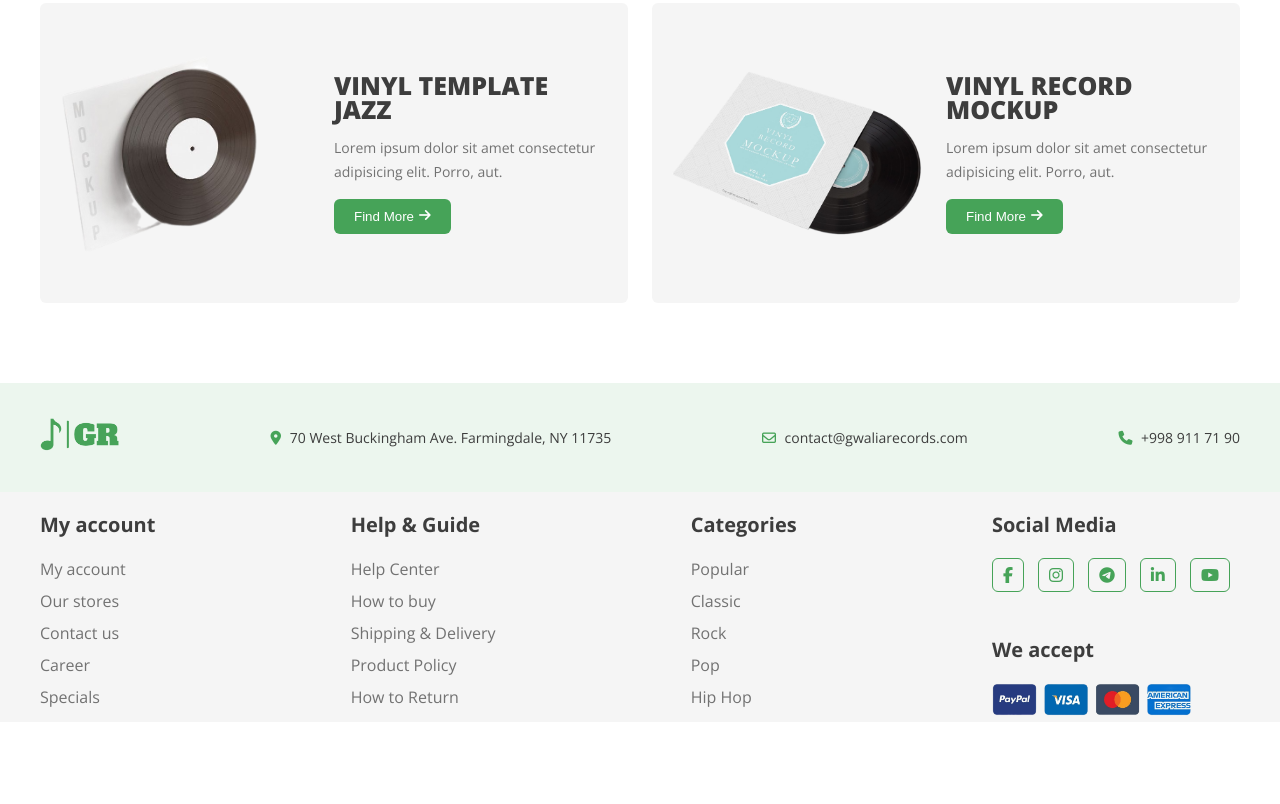
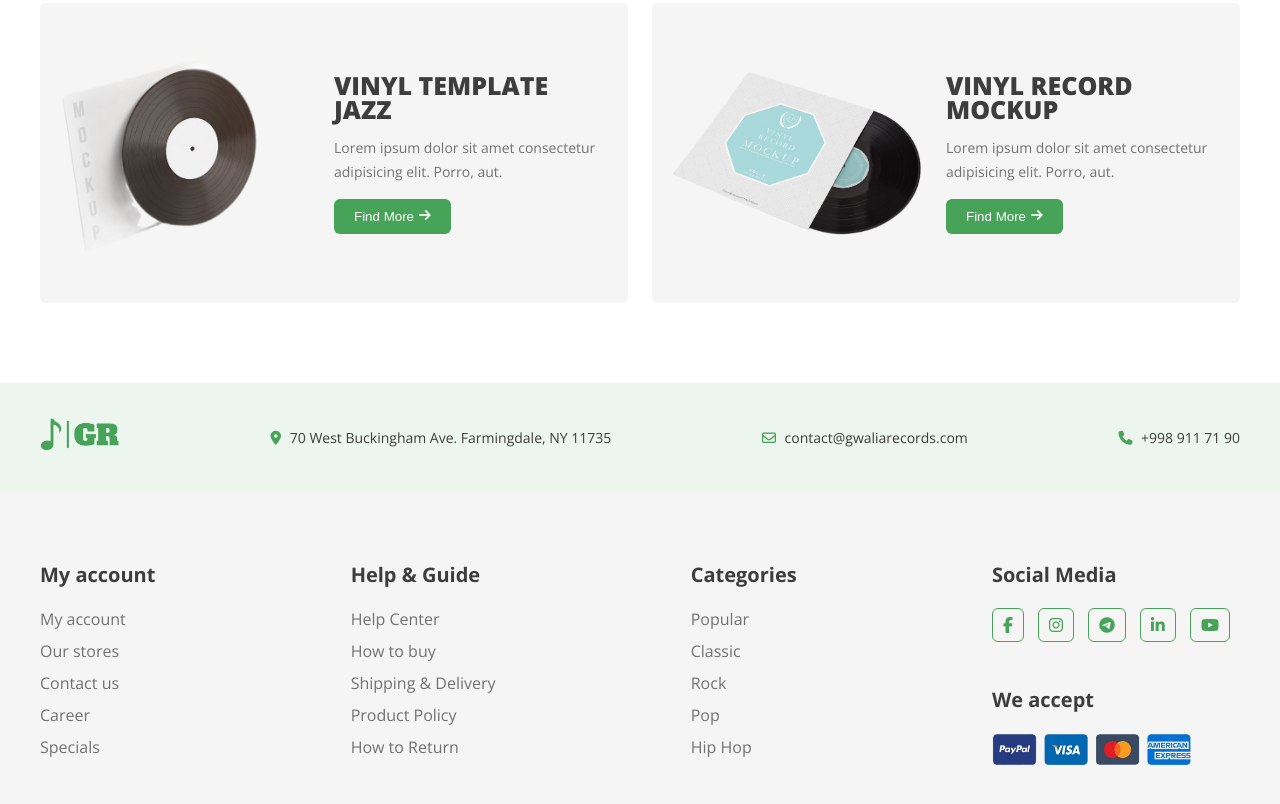
Before and after one commit to isfandiyorTM/Gwalia-Records, a plain HTML site: page index.html in a window 1280 px wide. Shown: the part 3320-4124 px from the top of the page. Before the commit the page ends 4042 px from the top, so only its background shows below. Drawn offline with nearby package versions, Linux system fonts and the light colour scheme.

Commit message:
add footer padding

```diff
--- a/css/style.css
+++ b/css/style.css
@@ -786,6 +786,7 @@ header section .container .buttons button:hover {
 footer {
     width: 100%;
     background: var(--main-sections-bg);
+    padding: 50px 0 80px;
 }
 
 footer .container {
@@ -793,7 +794,6 @@ footer .container {
     justify-content: space-between;
     align-items: flex-start;
     flex-wrap: wrap;
-    /* padding: 70px 0px; */
 }
 
 footer .container div h3 {
```
